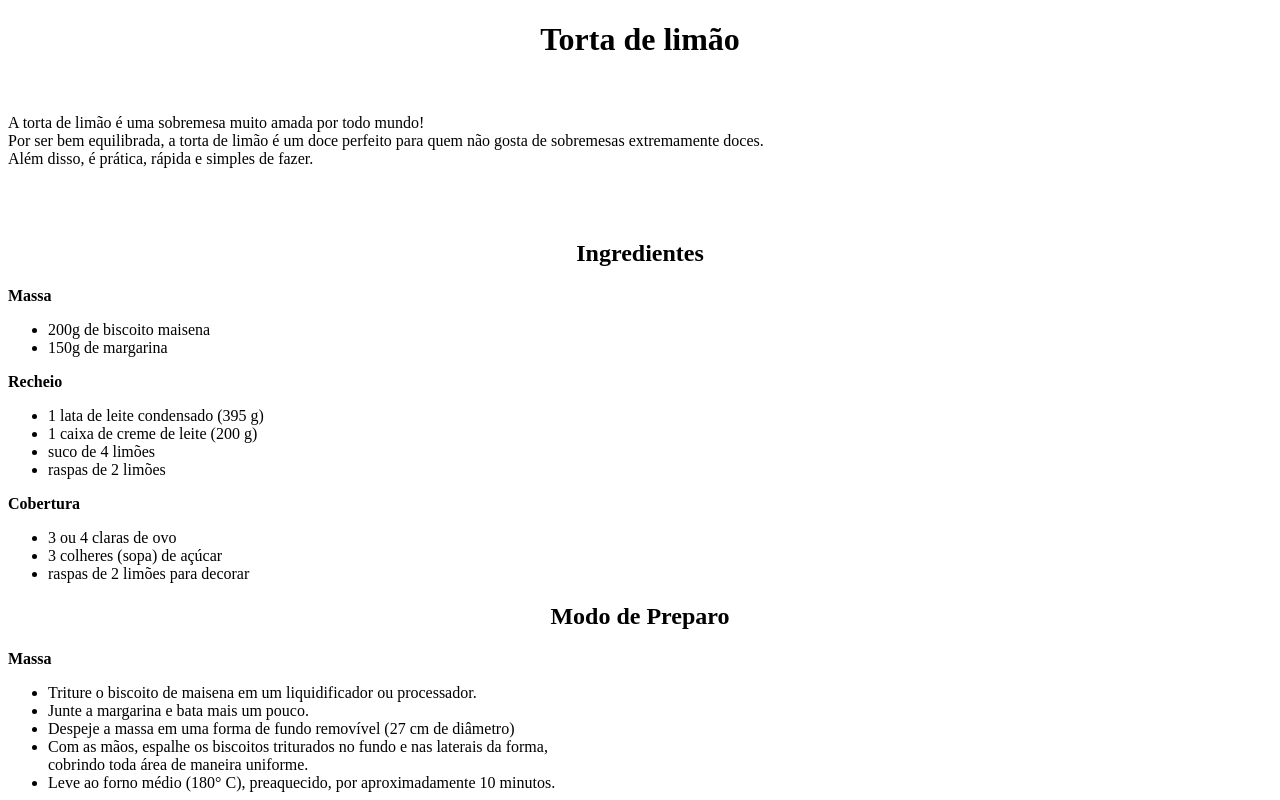
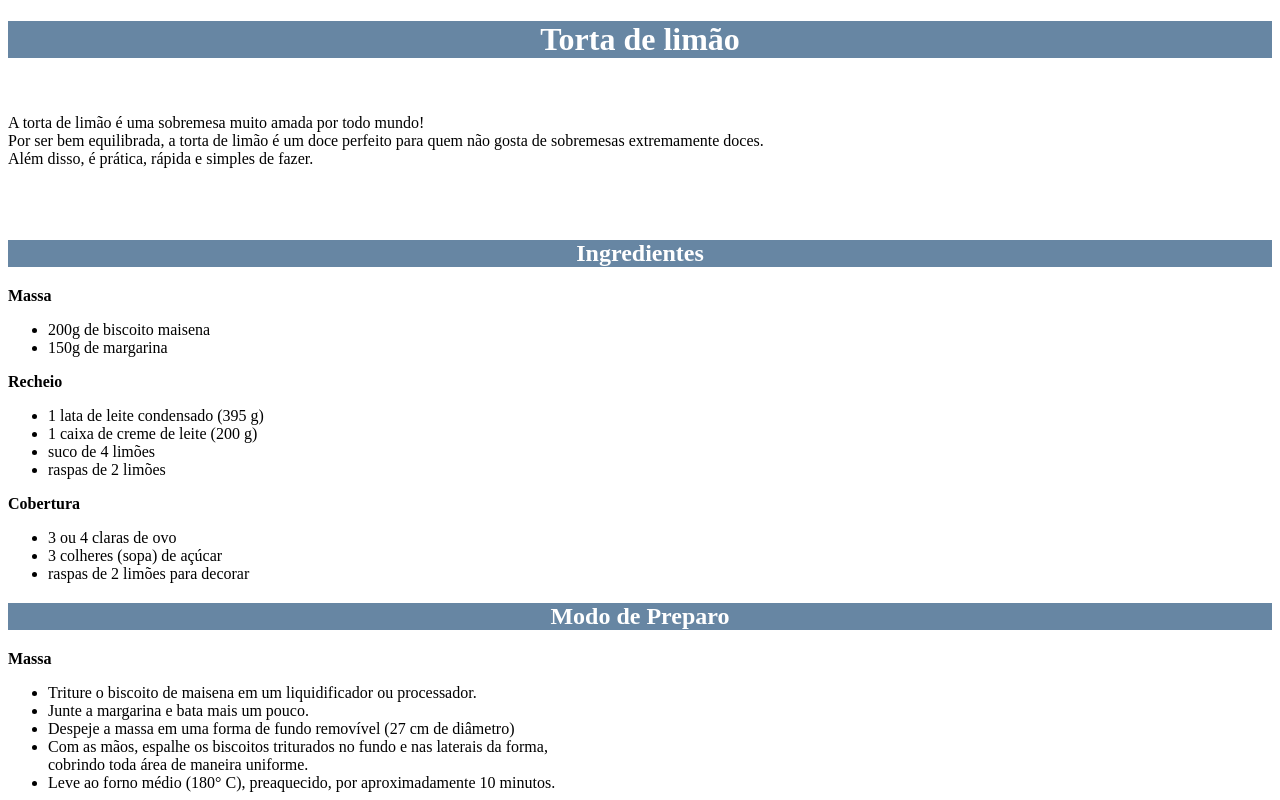
Before and after one commit to Claudiolitt/Front_End_I, a plain HTML site: page Aula_3/index.html in a window 1280 px wide. Shown: the top 800 px of the page. Drawn offline with Linux system fonts and the light colour scheme.

Commit message:
Atualizando com CSS

```diff
--- a/Aula_3/css/style.css
+++ b/Aula_3/css/style.css
@@ -1,5 +1,10 @@
-.center{
-    display: block;
-    margin-left: auto;
-    margin-right: auto;
+h1 {
+    background-color:  rgb(103, 134, 163);
+    color: white;
 }
+
+h2{
+background-color:   rgb(103, 134, 163);
+color: #FFFFFF;
+
+}
--- a/Aula_3/index.html
+++ b/Aula_3/index.html
@@ -5,6 +5,7 @@
     <meta http-equiv="X-UA-Compatible" content="IE=edge">
     <meta name="viewport" content="width=device-width, initial-scale=1.0">
     <title>Torta de limão</title>
+    <link rel="stylesheet" href="css/style.css"/>
 </head>
 
 <body>
```
